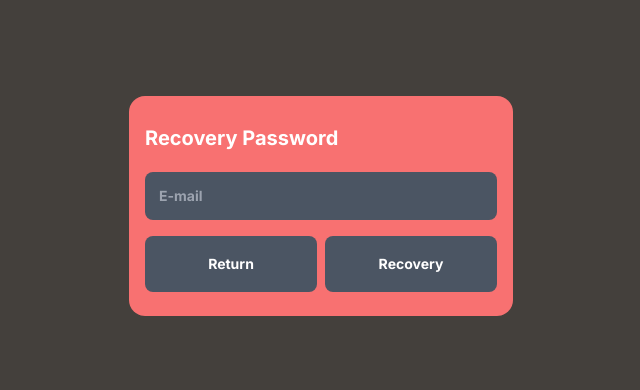
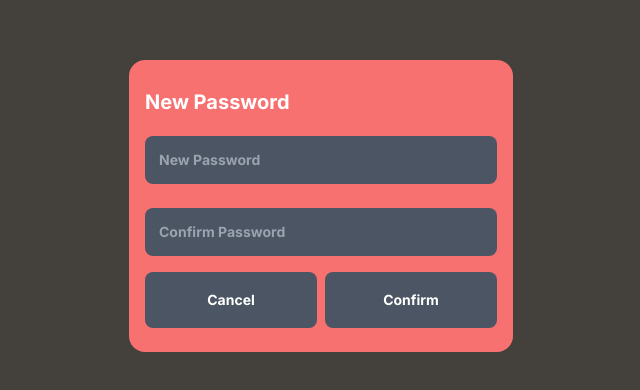
Before and after one commit to guilhermehilario/pdv-project, a React (Vite) app: page / in a window 1280 px wide. Shown: the part 194-584 px from the top of the page, without its empty margins (319-959 px from the left). Built offline with nearby package versions, Linux system fonts and the light colour scheme.

Commit message:
feat: create new password recover

```diff
--- a/src/App.tsx
+++ b/src/App.tsx
@@ -3,14 +3,20 @@ import "./styles/global.css";
 import "./styles/reset.css";
 import "./styles/app.css";
 
-import { Login, Register, SendRecoverEmail } from "./presentation/pages";
+import {
+  Login,
+  Register,
+  SendRecoverEmail,
+  NewPassword,
+} from "./presentation/pages";
 
 function App() {
   return (
     <div className="content">
       {/* <Login /> */}
       {/* <Register /> */}
-      <SendRecoverEmail />
+      {/* <SendRecoverEmail /> */}
+      <NewPassword />
     </div>
   );
 }
--- a/src/presentation/pages/Auth/recover-password/index.ts
+++ b/src/presentation/pages/Auth/recover-password/index.ts
@@ -1 +1,2 @@
 export * from "./send-recover-email";
+export * from "./new-password";
--- /dev/null
+++ b/src/presentation/pages/Auth/recover-password/new-password/index.ts
@@ -0,0 +1 @@
+export * from "./new-password";
--- /dev/null
+++ b/src/presentation/pages/Auth/recover-password/new-password/new-password-view.tsx
@@ -0,0 +1,14 @@
+import { Button, ButtonGroup, Container, Input } from "../../../../components";
+
+export function NewPasswordView() {
+  return (
+    <Container title="New Password">
+      <Input name="password" placeholder="New Password" />
+      <Input name="confirm-password" placeholder="Confirm Password" />
+      <ButtonGroup>
+        <Button>Cancel</Button>
+        <Button>Confirm</Button>
+      </ButtonGroup>
+    </Container>
+  );
+}
--- /dev/null
+++ b/src/presentation/pages/Auth/recover-password/new-password/new-password.tsx
@@ -0,0 +1,5 @@
+import { NewPasswordView } from "./new-password-view";
+
+export function NewPassword() {
+  return <NewPasswordView />;
+}
--- a/src/presentation/pages/Auth/recover-password/send-recover-email/send-email-recover-view.tsx
+++ b/src/presentation/pages/Auth/recover-password/send-recover-email/send-email-recover-view.tsx
@@ -2,7 +2,7 @@ import { Button, ButtonGroup, Container, Input } from "../../../../components";
 
 export function SendRecoverEmailView() {
   return (
-    <Container title="Recovery Password">
+    <Container title="Send Recover Email">
       <Input name="email" placeholder="E-mail" />
       <ButtonGroup>
         <Button>Return</Button>
```
